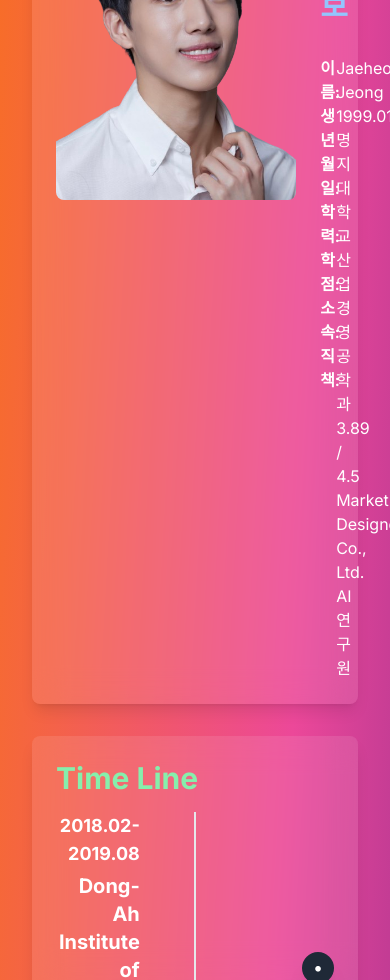
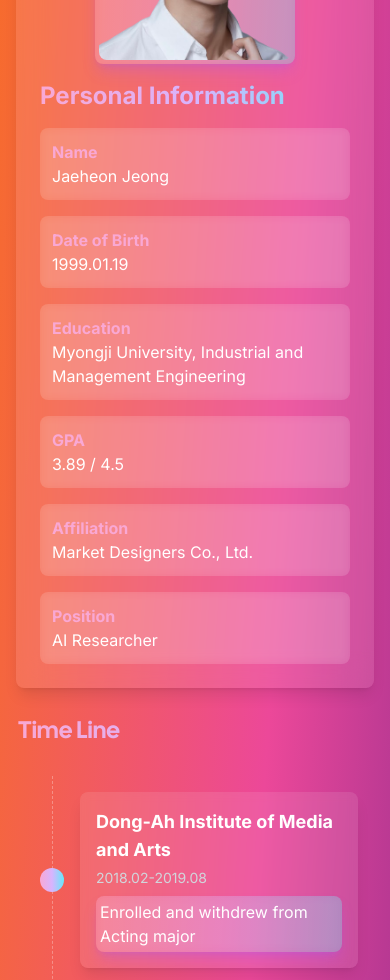
Before and after one commit to heonyus/heonyus.xyz, a Next.js app: page / in a window 390 px wide. Shown: the part 1020-2000 px from the top of the page. Built offline with nearby package versions, Linux system fonts and the light colour scheme; no server answers; what tailwindcss-debug-screens would draw is missing.

Commit message:
Update: whole home page

```diff
--- a/app/components/ProjectShowcase.tsx
+++ b/app/components/ProjectShowcase.tsx
@@ -18,18 +18,21 @@ export const ProjectShowcase: React.FC<ProjectShowcaseProps> = ({ projects }) =>
       initial={{ opacity: 0, scale: 0.9 }}
       animate={{ opacity: 1, scale: 1 }}
       transition={{ duration: 0.5 }}
-      className="bg-white/10 backdrop-blur-md rounded-2xl p-6 shadow-xl"
     >
-      <h3 className="text-2xl font-bold mb-4 text-white">Projects</h3>
       <div className="space-y-4">
         {projects.map((project, index) => (
           <motion.div
             key={index}
+            className="bg-white/10 backdrop-blur-sm rounded-lg p-4 shadow-lg"
             whileHover={{ scale: 1.05 }}
             whileTap={{ scale: 0.95 }}
-            className="bg-white/5 rounded-lg p-4 shadow-lg transition-all duration-300 hover:bg-white/20"
           >
-            <h4 className="text-lg font-bold mb-2 text-white">{project.title}</h4>
+            <motion.h3
+              className="text-xl font-bold mb-2 text-white"
+              whileHover={{ color: "#4fd1c5" }}
+            >
+              {project.title}
+            </motion.h3>
             <p className="text-white/80 mb-4">{project.description}</p>
             <div className="flex flex-wrap gap-2 mb-4">
               {project.technologies.map((tech, techIndex) => (
@@ -38,14 +41,15 @@ export const ProjectShowcase: React.FC<ProjectShowcaseProps> = ({ projects }) =>
                 </span>
               ))}
             </div>
-            <a
+            <motion.a
               href={project.link}
               target="_blank"
               rel="noopener noreferrer"
               className="text-white hover:underline"
+              whileHover={{ color: "#4fd1c5" }}
             >
               View Project
-            </a>
+            </motion.a>
           </motion.div>
         ))}
       </div>
--- a/app/components/Resume.tsx
+++ b/app/components/Resume.tsx
@@ -19,7 +19,7 @@ interface ResumeSectionProps {
 
 const ResumeSection = ({ children, delay = 0 }: ResumeSectionProps) => {
   const ref = useRef(null);
-  const isInView = useInView(ref, { once: true, margin: "-100px" });
+  const isInView = useInView(ref, { once: true, margin: "-200px" });
   const controls = useAnimation();
 
   useEffect(() => {
@@ -27,22 +27,6 @@ const ResumeSection = ({ children, delay = 0 }: ResumeSectionProps) => {
       controls.start("visible");
     }
   }, [isInView, controls]);
-
-  const [{ rotateX, rotateY }, set] = useSpring(() => ({ rotateX: 0, rotateY: 0 }));
-
-  const onMouseMove = (e: React.MouseEvent<HTMLDivElement>) => {
-    const card = e.currentTarget;
-    const box = card.getBoundingClientRect();
-    const x = e.clientX - box.left;
-    const y = e.clientY - box.top;
-    const centerX = box.width / 2;
-    const centerY = box.height / 2;
-    const rotateX = (y - centerY) / 20;
-    const rotateY = (centerX - x) / 20;
-    set({ rotateX, rotateY });
-  };
-
-  const onMouseLeave = () => set({ rotateX: 0, rotateY: 0 });
 
   return (
     <motion.div
@@ -54,18 +38,9 @@ const ResumeSection = ({ children, delay = 0 }: ResumeSectionProps) => {
         visible: { opacity: 1, y: 0 },
       }}
       transition={{ duration: 0.5, delay }}
-    >
-      <animated.div
-        onMouseMove={onMouseMove}
-        onMouseLeave={onMouseLeave}
-        style={{
-          transform: `perspective(1000px) rotateX(${rotateX}deg) rotateY(${rotateY}deg)`,
-          transition: 'transform 0.1s ease',
-        }}
-        className="bg-white/10 backdrop-blur-lg rounded-lg p-6 shadow-lg hover:shadow-2xl transition-all duration-300"
+      className="bg-white/10 backdrop-blur-lg rounded-lg p-6 shadow-lg hover:shadow-2xl transition-all duration-200 hover:bg-white/20"
     >
       {children}
-      </animated.div>
     </motion.div>
   );
 };
@@ -144,58 +119,63 @@ const Resume: React.FC = () => {
   ];
 
   return (
-    <div className="min-h-screen text-white p-8">
-      <div className="max-w-4xl mx-auto grid gap-8">
+    <div className="min-h-screen p-4 sm:p-8">
+      <div className="max-w-4xl mx-auto grid gap-6 sm:gap-8">
         <ResumeSection delay={0.2}>
-          <div className="flex items-start">
-            <div className="mr-6 flex-shrink-0">
+          <div className="flex flex-col sm:flex-row items-center sm:items-start">
+            <div className="mb-4 sm:mb-0 sm:mr-6 flex-shrink-0">
+              <div className="p-1 rounded-lg bg-gradient-to-r from-pink-300/30 via-purple-300/30 to-cyan-300/30 backdrop-filter backdrop-blur-sm shadow-lg shadow-purple-500/30">
                 <img
                   src="/images/profile.jpg"
                   alt="Jaeheon Jeong"
-                className="w-50 h-80 object-cover rounded-lg"
+                  className="w-48 h-48 sm:w-56 sm:h-80 object-cover rounded-lg"
                 />
               </div>
-            <div className="flex-grow grid grid-cols-2 gap-4">
-              <h2 className="text-3xl font-bold mb-4 text-blue-300 col-span-2">개인 정보</h2>
-              <div>
-                <p className="font-semibold">이름:</p>
-                <p className="font-semibold">생년월일:</p>
-                <p className="font-semibold">학력:</p>
-                <p className="font-semibold">학점:</p>
-                <p className="font-semibold">소속:</p>
-                <p className="font-semibold">직책:</p>
             </div>
-              <div>
-                <p>Jaeheon Jeong</p>
-                <p>1999.01.19</p>
-                <p>명지대학교 산업경영공학과</p>
-                <p>3.89 / 4.5</p>
-                <p>Market Designers Co., Ltd.</p>
-                <p>AI 연구원</p>
+            <div className="flex-grow">
+              <h2 className="mb-4 text-2xl sm:text-3xl text-transparent bg-clip-text bg-gradient-to-r from-pink-300 via-purple-300 to-cyan-300 font-bold">
+                Personal Information
+              </h2>
+              <div className="grid grid-cols-1 sm:grid-cols-2 gap-4">
+                {[
+                  { label: "Name", value: "Jaeheon Jeong" },
+                  { label: "Date of Birth", value: "1999.01.19" },
+                  { label: "Education", value: "Myongji University, Industrial and Management Engineering" },
+                  { label: "GPA", value: "3.89 / 4.5" },
+                  { label: "Affiliation", value: "Market Designers Co., Ltd." },
+                  { label: "Position", value: "AI Researcher" },
+                ].map((item, index) => (
+                  <div key={index} className="bg-white/10 backdrop-blur-sm rounded-lg p-3 hover:bg-white/20 transition-all duration-300">
+                    <p className="font-bold text-pink-300">{item.label}</p>
+                    <p className="text-white">{item.value}</p>
+                  </div>
+                ))}
               </div>
             </div>
           </div>
         </ResumeSection>
 
-        <ResumeSection delay={0.4}>
-          <h2 className="text-3xl font-bold mb-4 text-green-300">Time Line</h2>
+
+          <h2 className="py-2 sm:py-3 px-0.5 z-10 text-2xl sm:text-3xl text-transparent bg-clip-text bg-gradient-to-r from-pink-300 via-purple-300 to-cyan-300 font-bold duration-100 cursor-default animate-title font-display md:text-4xl lg:text-5xl whitespace-normal sm:whitespace-nowrap">
+            Time Line
+          </h2>
           <Timeline events={timelineEvents} />
-        </ResumeSection>
 
-        <ResumeSection delay={0.6}>
-          <h2 className="text-3xl font-bold mb-4 text-pink-300">Awards</h2>
+          <h2 className="py-2 sm:py-3 px-0.5 z-10 text-2xl sm:text-3xl text-transparent bg-clip-text bg-gradient-to-r from-pink-300 via-purple-300 to-cyan-300 font-bold duration-100 cursor-default animate-title font-display md:text-4xl lg:text-5xl whitespace-normal sm:whitespace-nowrap">
+          Projects
+          </h2>
+          <ProjectShowcase projects={projects} />
+
+          <h2 className="py-2 sm:py-3 px-0.5 z-10 text-2xl sm:text-3xl text-transparent bg-clip-text bg-gradient-to-r from-pink-300 via-purple-300 to-cyan-300 font-bold duration-100 cursor-default animate-title font-display md:text-4xl lg:text-5xl whitespace-normal sm:whitespace-nowrap">
+            Awards
+          </h2>
           <AwardGallery awards={awards} />
-        </ResumeSection>
 
-        <ResumeSection delay={0.8}>
-          <h2 className="text-3xl font-bold mb-4 text-yellow-300">Projects</h2>
-          <ProjectShowcase projects={projects} />
-        </ResumeSection>
 
-        <ResumeSection delay={1.0}>
-          <h2 className="text-3xl font-bold mb-4 text-purple-300">Skills</h2>
+          <h2 className="py-2 sm:py-3 px-0.5 z-10 text-2xl sm:text-3xl text-transparent bg-clip-text bg-gradient-to-r from-pink-300 via-purple-300 to-cyan-300 font-bold duration-100 cursor-default animate-title font-display md:text-4xl lg:text-5xl whitespace-normal sm:whitespace-nowrap">
+            Skills
+          </h2>
           <SkillChart skills={skills} />
-        </ResumeSection>
       </div>
     </div>
   );
--- a/app/components/Timeline.tsx
+++ b/app/components/Timeline.tsx
@@ -13,39 +13,45 @@ interface TimelineProps {
 
 export const Timeline: React.FC<TimelineProps> = ({ events }) => {
   return (
-    <div className="relative">
-      <div className="absolute left-1/2 transform -translate-x-1/2 w-0.5 h-full bg-gray-200"></div>
+    <div className="relative p-4">
+      {/* 중앙 세로 점선 */}
+      <div className="absolute left-9 md:left-1/2 top-0 bottom-0 w-px border-l border-dashed border-white/30" />
+
+      <div className="space-y-12 md:space-y-24">
         {events.map((event, index) => (
           <motion.div
             key={index}
-          className="mb-8 flex justify-between items-center w-full"
+            className={`flex flex-col md:flex-row items-start md:items-center ${index % 2 === 0 ? 'md:flex-row-reverse' : ''}`}
             initial={{ opacity: 0, y: 50 }}
             animate={{ opacity: 1, y: 0 }}
             transition={{ duration: 0.5, delay: index * 0.1 }}
           >
-          <div className={`w-5/12 ${index % 2 === 0 ? 'text-right pr-8' : 'order-1 pl-8'}`}>
+            {/* 이벤트 내용 */}
+            <motion.div
+              className={`relative ml-12 md:ml-0 md:w-5/12 bg-white/10 backdrop-blur-sm rounded-lg p-4 shadow-lg ${index % 2 === 0 ? 'md:mr-8' : 'md:ml-8'}`}
+              whileHover={{ scale: 1.05 }}
+              whileTap={{ scale: 0.95 }}
+            >
+              {/* 타임라인 점 */}
+              <div className={`absolute top-1/2 w-6 h-6 bg-gradient-to-r from-pink-300 via-purple-300 to-cyan-300 rounded-full z-10 transform -translate-y-1/2
+                ${index % 2 === 0
+                  ? 'left-0 -translate-x-[calc(100%+1rem)] md:left-auto md:right-0 md:translate-x-[calc(100%+1rem)]'
+                  : 'left-0 -translate-x-[calc(100%+1rem)]'
+                }`}
+              />
+
               <motion.h3
-              className="mb-1 font-bold text-lg"
-              whileHover={{ scale: 1.05, color: "#4fd1c5" }}
-            >
-              {event.date}
-            </motion.h3>
-            <motion.h4
-              className="mb-1 font-bold text-xl"
-              whileHover={{ scale: 1.05, color: "#4fd1c5" }}
+                className="text-lg font-bold mb-1 text-white"
+                whileHover={{ color: "#4fd1c5" }}
               >
                 {event.title}
-            </motion.h4>
-            <p className="text-sm text-gray-300">{event.description}</p>
-          </div>
-          <motion.div
-            className="z-20 flex items-center order-1 bg-gray-800 shadow-xl w-8 h-8 rounded-full"
-            whileHover={{ scale: 1.2, backgroundColor: "#4fd1c5" }}
-          >
-            <span className="mx-auto font-semibold text-lg text-white">•</span>
+              </motion.h3>
+              <p className="text-sm text-gray-300 mb-2">{event.date}</p>
+              <p className="p-1 rounded-lg bg-gradient-to-r from-pink-300/30 via-purple-300/30 to-cyan-300/30 backdrop-filter backdrop-blur-sm shadow-lg shadow-purple-500/30">{event.description}</p>
             </motion.div>
           </motion.div>
         ))}
       </div>
+    </div>
   );
 };
```
Also changed, not shown: app/components/AwardGallery.tsx (+20 -8 lines), app/components/SkillChart.tsx (+14 -12 lines). Lines whose indentation alone changed are shown as unchanged.
